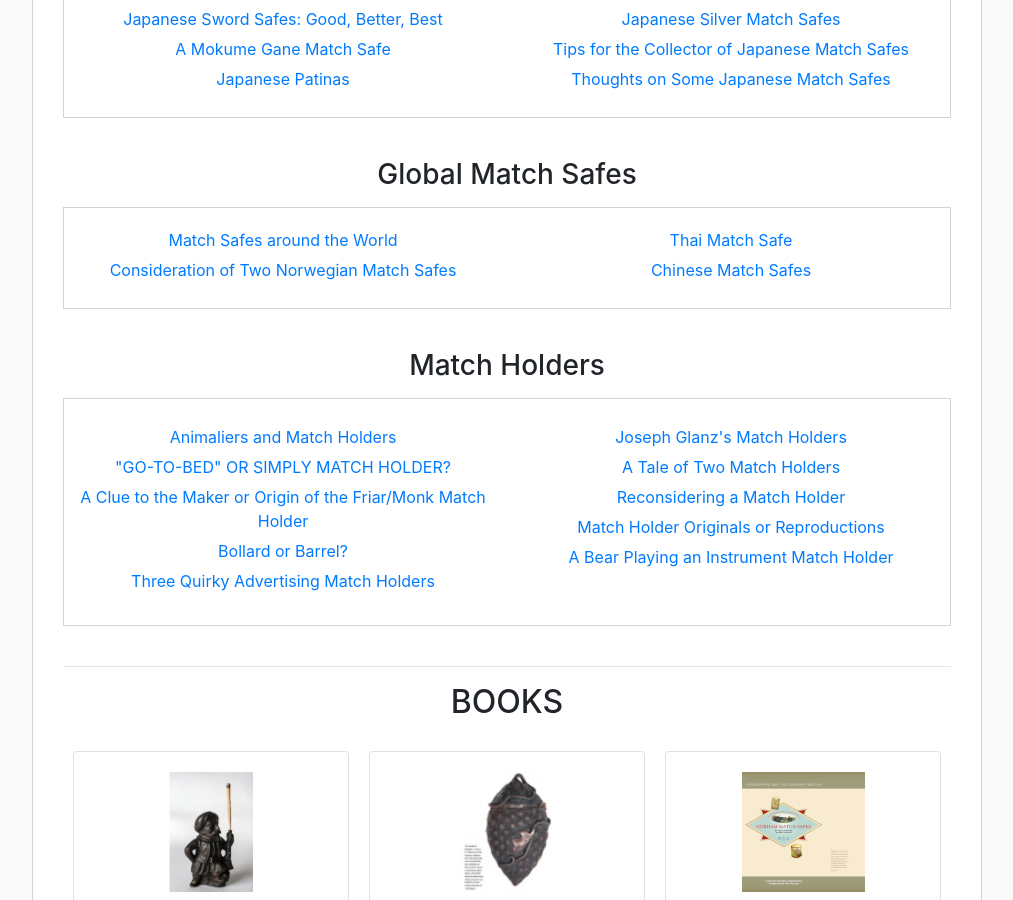
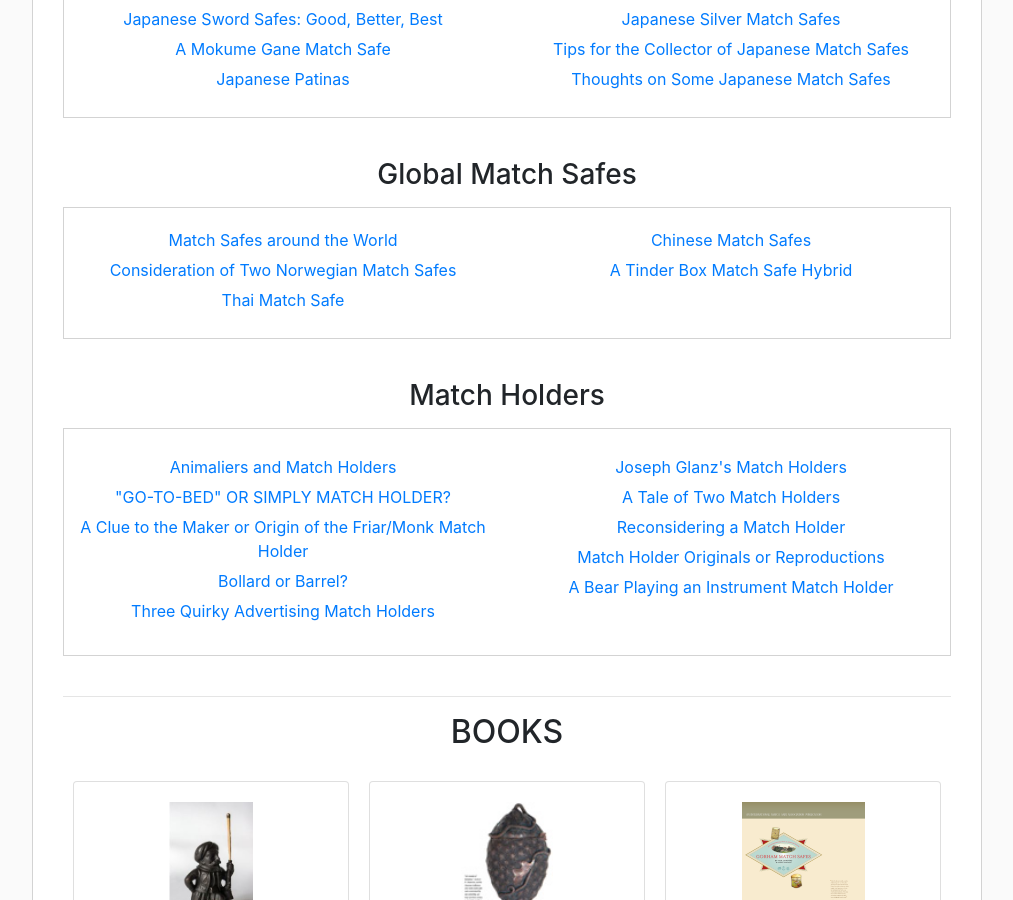
Before and after one commit to neilshapiro/MatchSafeScholar, a Jekyll site: the page built from works.html, in a window 1280 px wide and 900 px high, scrolled down 1360 px. Shown: the whole window, without its empty margins (228-1241 px from the left). Built offline with Jekyll 4.4.1, drawn with Linux system fonts in a browser that asks for light colours.

Commit message:
Update Articles “global_section”

```diff
--- a/_data/articles/global.json
+++ b/_data/articles/global.json
@@ -15,6 +15,10 @@
     {
       "title": "Chinese Match Safes",
       "path": "/assets/pdfs/articles/Chinese_Match_Safes.pdf"
+    },
+    {
+      "path": "/assets/pdfs/articles/a-tinder-box-match-safe-hybrid.pdf",
+      "title": "A Tinder Box Match Safe Hybrid"
     }
   ]
 }
```
Also changed, not shown: 1 other file. Lines whose indentation alone changed are shown as unchanged.
